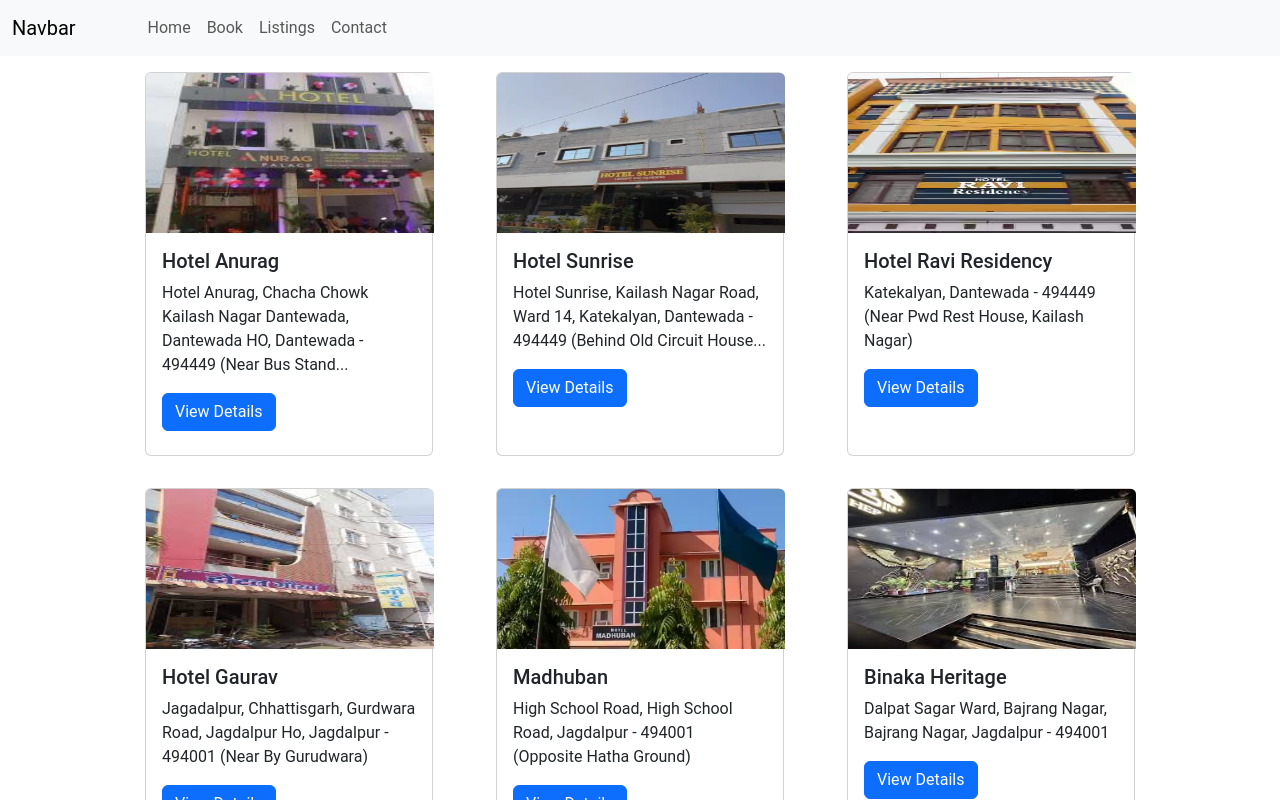
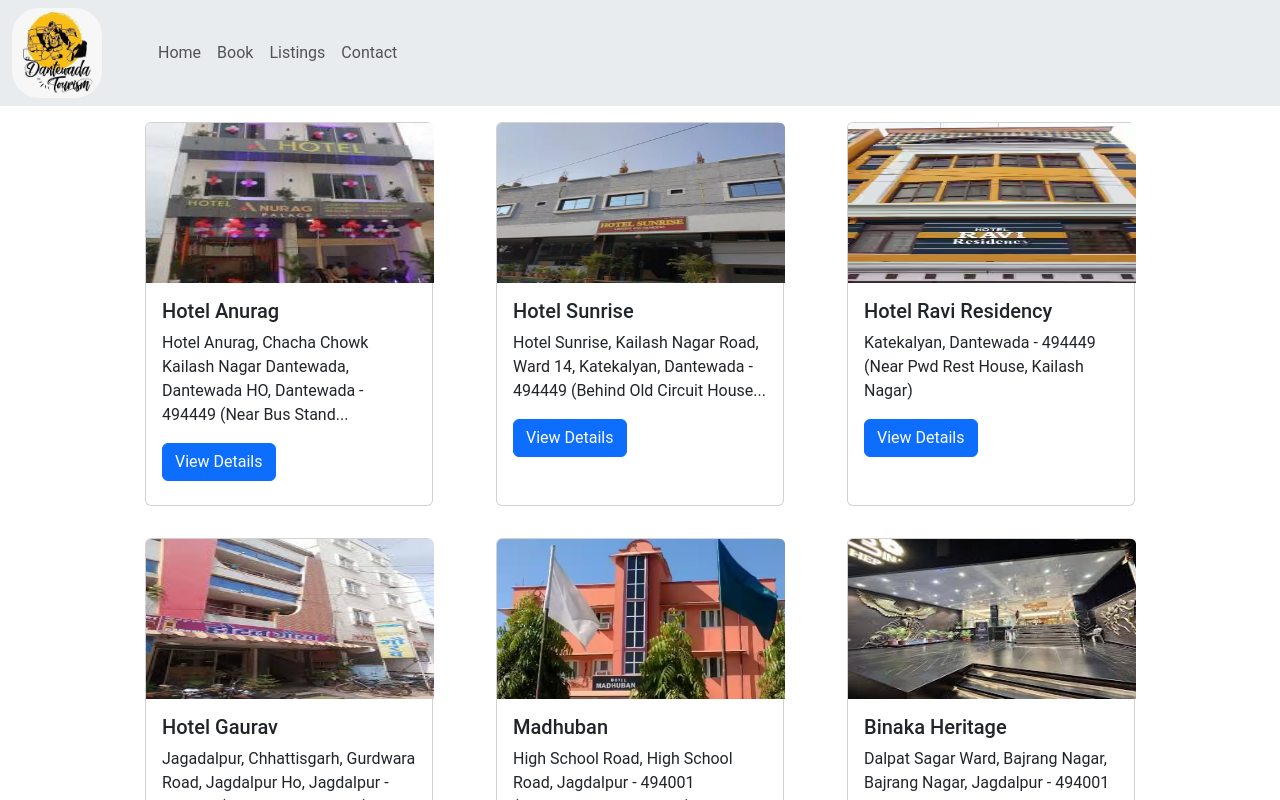
Before and after one commit to sAchinStar/HomeStay-Dantewada, a React (Create React App) app: page /listings in a window 1280 px wide. Shown: the top 800 px of the page. Built offline with nearby package versions, Linux system fonts and the light colour scheme.

Commit message:
add logo and fixed detail page

```diff
--- a/src/Components/ListingsPage.js
+++ b/src/Components/ListingsPage.js
@@ -15,6 +15,7 @@
 import list10 from "../Assets/list10.jpg";
 import list11 from "../Assets/list11.jpg";
 import list12 from "../Assets/list12.jpg";
+import DetailsPage from "./DetailsPage";
 
 // import { Link } from "react-router-dom";
 // import { fetchHomestays } from "../api";
@@ -28,6 +29,7 @@
 
   return (
     <div className="container d-flex justify-content-evenly flex-wrap">
+      <DetailsPage/>
 
       <div className="one all">
       <Card picture={list1} title="Hotel Anurag" description= "Hotel Anurag, Chacha Chowk Kailash Nagar Dantewada, Dantewada HO, Dantewada - 494449 (Near Bus Stand)"/>
--- a/src/Components/Navbar.css
+++ b/src/Components/Navbar.css
@@ -2,6 +2,7 @@
 .nav_logo{
     width: 90px;
     height: 90px;
+    border-radius: 30%;
 }
 
 .nav-link:hover {
--- a/src/Components/Navbar.js
+++ b/src/Components/Navbar.js
@@ -1,12 +1,15 @@
 import React from "react";
 import { Link } from "react-router-dom";
 import "./Navbar.css"
+import logo from"../Assets/logo.png"
 
 function Navbar() {
     return (
-        <nav className="navbar navbar-expand-lg bg-body-tertiary">
+        <nav className="navbar navbar-expand-lg bg-body-secondary">
             <div className="container-fluid">
-                <Link className="navbar-brand" to="/">Navbar</Link>
+                {/* <Link className="navbar-brand" to="/"> */}
+                <img src={logo} alt="logo" className="nav_logo" />
+                {/* </Link> */}
                 <button className="navbar-toggler" type="button" data-bs-toggle="collapse" data-bs-target="#navbarSupportedContent" aria-controls="navbarSupportedContent" aria-expanded="false" aria-label="Toggle navigation">
                     <span className="navbar-toggler-icon"></span>
                 </button>
```
